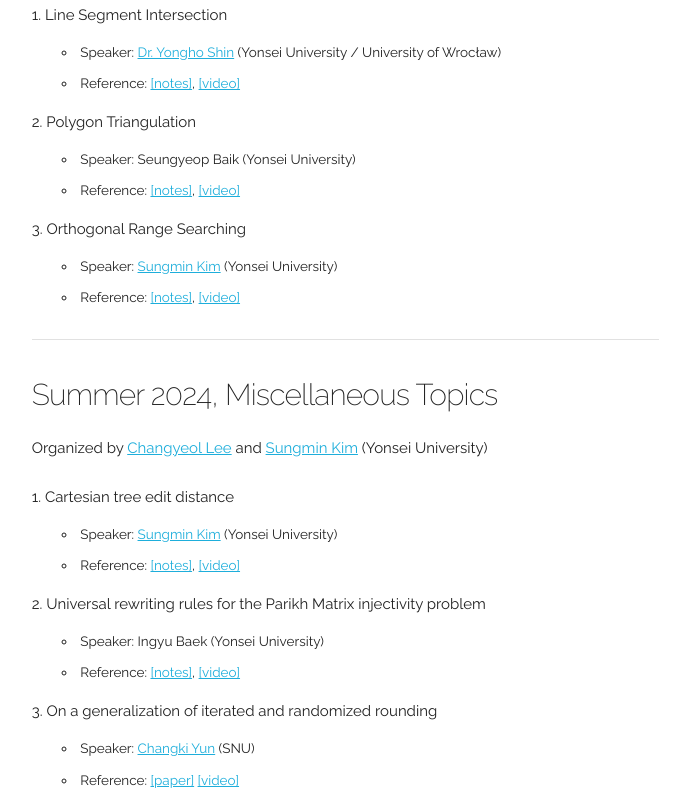
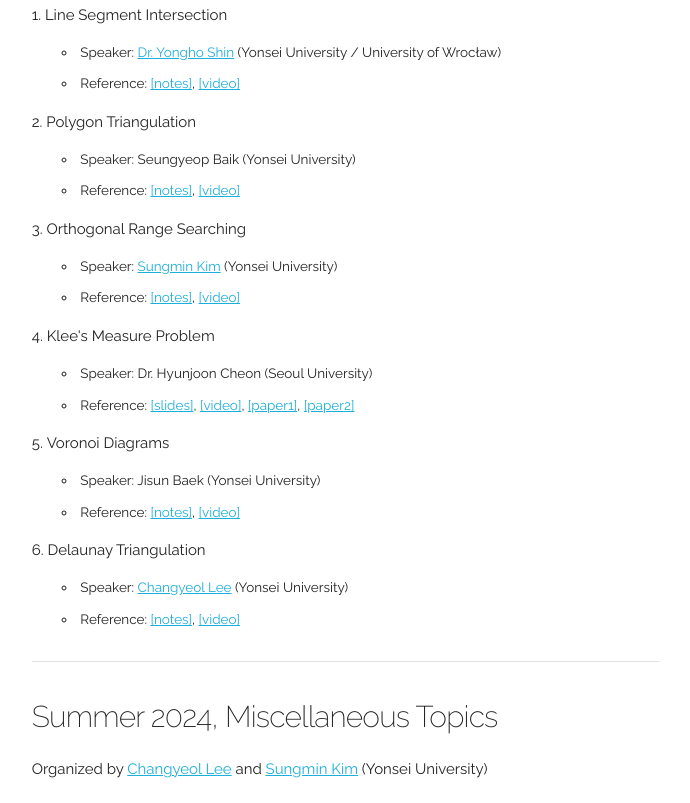
Before and after one commit to yonsei-cs-theory-students/yonsei-cs-theory-students.github.io, a plain HTML site: page index.html in a window 1280 px wide. Shown: the part 398-1201 px from the top of the page, without its empty margins (461-1151 px from the left). Drawn offline with Linux system fonts and the light colour scheme.

Commit message:
24-2 wk6

```diff
--- a/index.html
+++ b/index.html
@@ -100,6 +100,47 @@
               Reference:
               <a href="202402/03-orthogonalRangeSearch.pdf" target="_blank">[notes]</a>,
               <a href="https://www.youtube.com/live/yj1-m7eWTNU" target="_blank">[video]</a>
+            </li>
+          </ul>
+          </li>
+
+          <li>Klee's Measure Problem</li>
+          <ul>
+            <li>
+              Speaker: Dr. Hyunjoon Cheon (Seoul University)
+            </li>
+            <li>
+              Reference:
+              <a href="202402/04-kleeMeasureProblem.pdf" target="_blank">[slides]</a>,
+              <a href="https://www.youtube.com/live/HbMY5u56eBk" target="_blank">[video]</a>,
+              <a href="https://epubs.siam.org/doi/10.1137/0220065" target="_blank">[paper1]</a>,
+              <a href="https://tmc.web.engr.illinois.edu/easyklee4_13.pdf" target="_blank">[paper2]</a>
+            </li>
+          </ul>
+          </li>
+
+          <li>Voronoi Diagrams</li>
+          <ul>
+            <li>
+              Speaker: Jisun Baek (Yonsei University)
+            </li>
+            <li>
+              Reference:
+              <a href="202402/05-voronoi.pdf" target="_blank">[notes]</a>,
+              <a href="https://www.youtube.com/live/CcwVVrk5LzU" target="_blank">[video]</a>
+            </li>
+          </ul>
+          </li>
+
+          <li>Delaunay Triangulation</li>
+          <ul>
+            <li>
+              Speaker: <a href="https://chang-yeol.github.io" target="_blank">Changyeol Lee</a> (Yonsei University)
+            </li>
+            <li>
+              Reference:
+              <a href="202402/06-delaunay.pdf" target="_blank">[notes]</a>,
+              <a href="https://www.youtube.com/live/kJ6stQ-E6RI" target="_blank">[video]</a>
             </li>
           </ul>
           </li>
```
Also changed, not shown: 3 other files.
